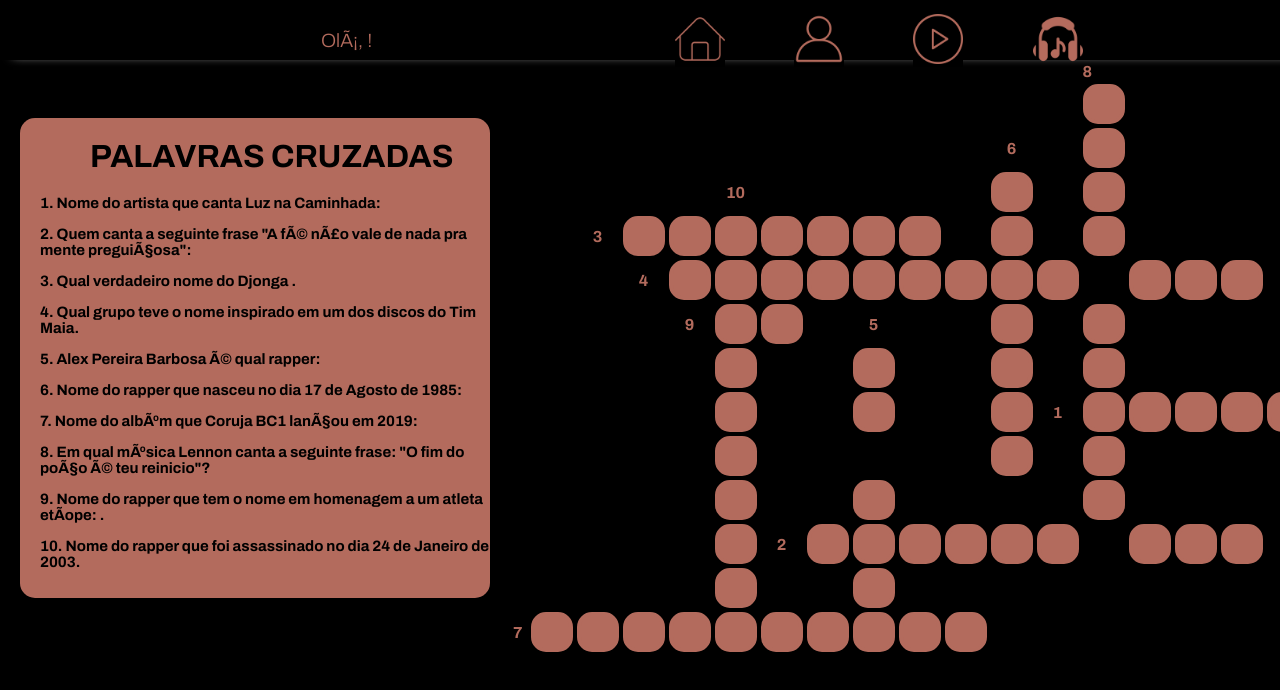
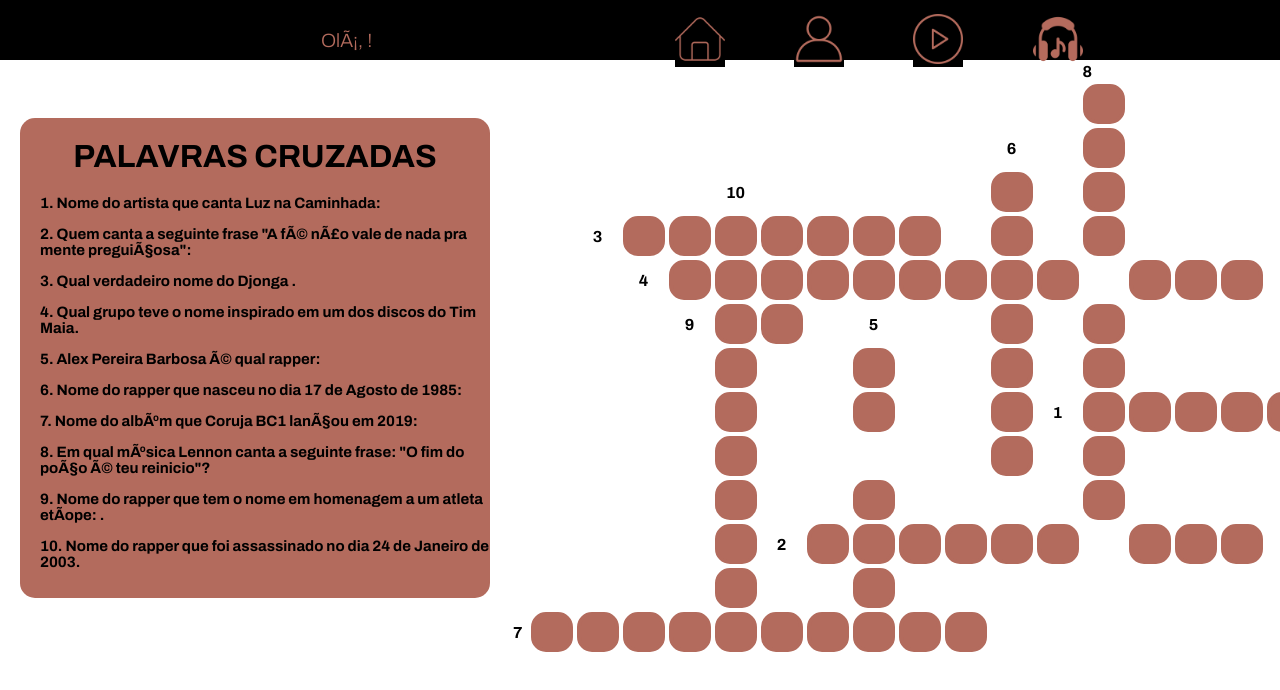
Before and after one commit to marianacazzoto/Projeto-Alem-do-Rap, a website: page Algoritimos/api-site/public/cruzadinha.html in a window 1280 px wide. Shown: the top 690 px of the page. Drawn offline with Linux system fonts and the light colour scheme; a web font is replaced by a local one.

Commit message:
atualizações

```diff
--- a/Algoritimos/api-site/public/cruzadinha.css
+++ b/Algoritimos/api-site/public/cruzadinha.css
@@ -3,7 +3,7 @@
 body {
     padding: 0;
     margin: 0;
-    background-color: #000000;
+    background-color: #FFFFFF;
     font-family: Archivo;
   }
 
@@ -118,15 +118,13 @@ input {
 
 }
 .traco{
-    background-color:#000000;
-    border-radius: 15px;
     width: 30px;
     height: 30px;
 }
 
 h1 {
-    padding-left: 70px;
     color: #000000;
+    text-align: center;
 }
 
 p {
@@ -139,6 +137,6 @@ p {
 }
 
 span {
-    color: #b36b5d;
+    color: #000000;
     font-weight: bold;
 }
```
Also changed, not shown: Algoritimos/api-site/public/videos.html (+1 -1 lines).
